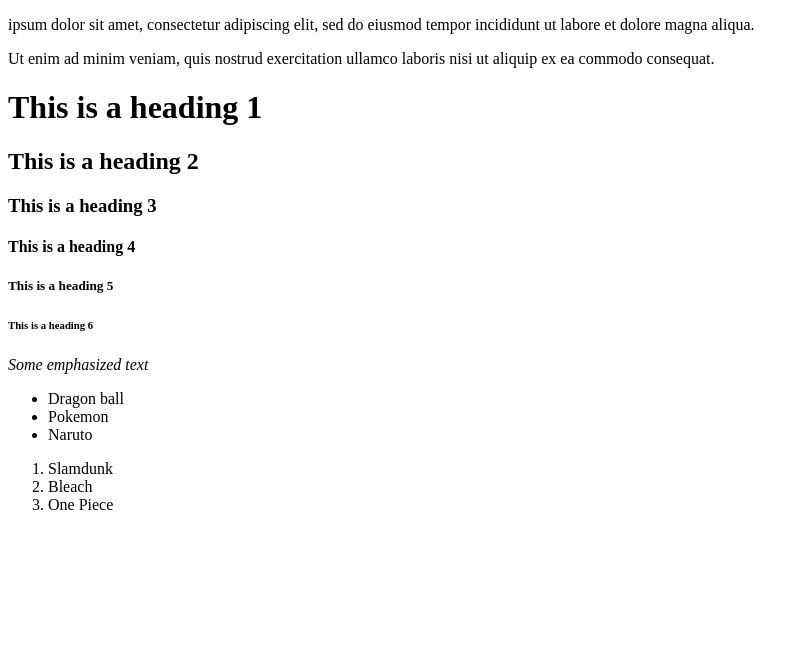
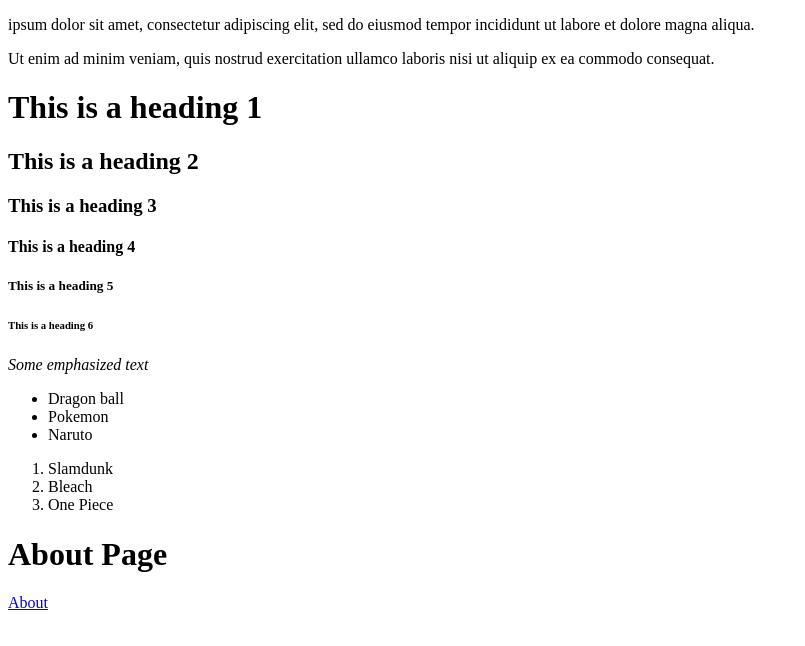
Before and after one commit to SKADI019/Web-Development, a plain HTML site: page index.html in a window 1280 px wide. Shown: the whole page, without its empty margins (0-805 px from the left). Drawn offline with Linux system fonts and the light colour scheme.

Commit message:
Add index.html

```diff
--- a/index.html
+++ b/index.html
@@ -30,5 +30,11 @@
             <li>Bleach</li>
             <li>One Piece</li>
         </ol>
+
+        <h1> About Page</h1>
+
+        <a href="./odin-links-and-image/img.html">About</a>
+
+
       </body>
 </html>
```
